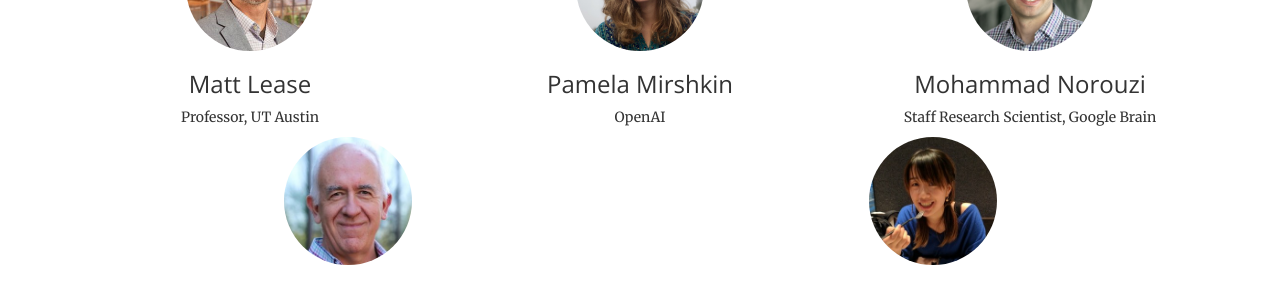
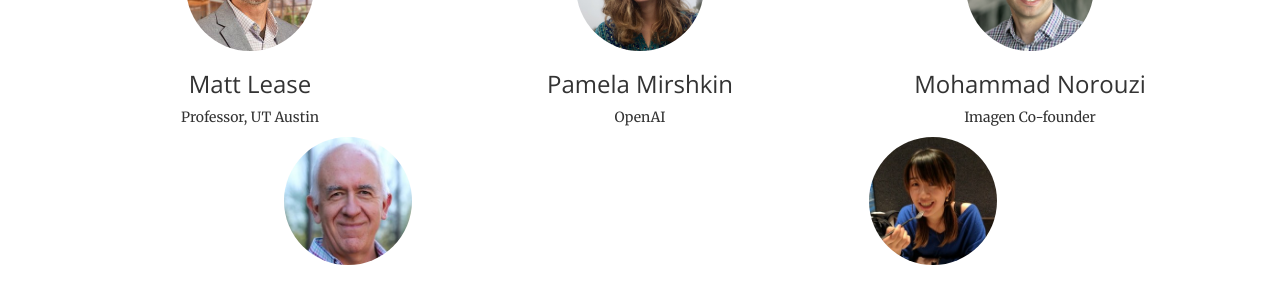
Before and after one commit to multimodal-content-moderation/multimodal-content-moderation.github.io, a Jekyll site: the page built from index.html, in a window 1280 px wide and 900 px high, scrolled down 2006 px. Shown: the part 152-438 px from the top of the window. Built offline with Jekyll 4.4.1, drawn with Linux system fonts in a browser that asks for light colours.

Commit message:
update organizers speakers

```diff
--- a/_includes/organizers.html
+++ b/_includes/organizers.html
@@ -8,32 +8,32 @@
       </div>
         <div class="row no-gutter">
 
-            <div class="col-md-4 text-center" id="O1">
+            <div class="col-md-4 text-center" id="O1" style="margin-bottom: 10px">
                 <img src="img/portfolio/mei.jpeg" style="border-radius: 50%;" alt="" width="128">
                 <h3>Mei Chen</h3> Principal Research Manager <br> Responsible & OpenAi Research, Microsoft
             </div>
 
-            <div class="col-md-4 text-center" id="O2">
+            <div class="col-md-4 text-center" id="O2" style="margin-bottom: 10px">
                 <img src="img/portfolio/cristian.jpeg" style="border-radius: 50%;" alt="" width="128">
                 <h3>Cristian Canton</h3> Research Manager <br> Responsible AI, Meta
             </div>
 
-            <div class="col-md-4 text-center" id="O3">
+            <div class="col-md-4 text-center" id="O3" style="margin-bottom: 10px">
                 <img src="img/portfolio/davide.jpeg" style="border-radius: 50%;" alt="" width="128">
                 <h3>Davide Modolo</h3> Research Manager <br> AWS AI Labs, Amazon
             </div>
 
-            <div class="col-md-4 text-center" id="O4">
+            <div class="col-md-4 text-center" id="O4" style="margin-bottom: 10px">
                 <img src="img/portfolio/maarten.jpeg" style="border-radius: 50%;" alt="" width="128">
                 <h3>Maarten Sap</h3> Assistant Professor <br> LTI, Carnegie Mellon University
             </div>
 
-            <div class="col-md-4 text-center" id="O5">
+            <div class="col-md-4 text-center" id="O5" style="margin-bottom: 10px">
                 <img src="img/portfolio/maria.jpeg" style="border-radius: 50%;" alt="" width="128">
                 <h3>Maria Zontak</h3> Sr. Applied Scientist <br> Alexa Sensitive Content Intelligence, Amazon
             </div>
 
-            <div class="col-md-4 text-center" id="O6">
+            <div class="col-md-4 text-center" id="O6" style="margin-bottom: 10px">
                 <img src="img/portfolio/chris.jpeg" style="border-radius: 50%;" alt="" width="128">
                 <h3>Chris Bregler</h3> Director / Principal Scientist <br> Google AI
             </div>
--- a/_includes/speakers.html
+++ b/_includes/speakers.html
@@ -54,7 +54,7 @@
 
             <div class="col-md-4 text-center" id="S9" style="margin-bottom: 10px">
                 <img src="img/portfolio/mohammad.jpeg" style="border-radius: 50%;" alt="" width="128">
-                <h3>Mohammad Norouzi</h3> Staff Research Scientist, Google Brain
+                <h3>Mohammad Norouzi</h3> Imagen Co-founder
             </div>
 
             <div class="col-md-6 text-center" id="S10" style="margin-bottom: 10px">
```
